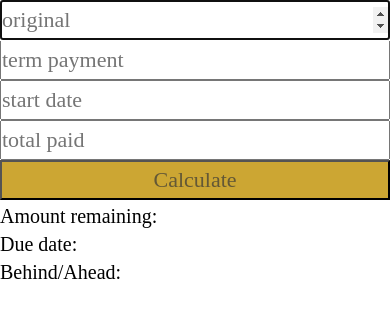
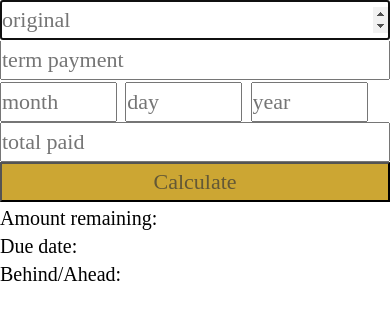
Before and after one commit to doxtu/due-date-calculator, a website: page index.html in a window 390 px wide. Drawn offline with Linux system fonts and the light colour scheme.

Commit message:
Alternate date representation. Made for all numberpad entry on mobile

```diff
--- a/index.html
+++ b/index.html
@@ -12,7 +12,10 @@
 		<div class="container inputs">
 			<input id="orig-inv" type="number" placeholder = "original">
 			<input id="term-pay" type="number" placeholder = "term payment">
-			<input id="date" type="text" placeholder="start date">
+			<!--	<input id="date" type="text" placeholder="start date"> -->
+			<input class="date" id="month" type ="number" placeholder="month">
+			<input class="date" id="day" type="number" placeholder="day">
+			<input class="date" id="year" type="number" placeholder="year">
 			<input id="total-paid" type="number" placeholder="total paid">
 			<button id = "btn">Calculate</button>
 		</div>
--- a/main.css
+++ b/main.css
@@ -25,7 +25,7 @@ h1{
 .container{
 	display:block;
 	width:auto;
-	font-size: 44px;
+	font-size: 33px;
 }
 
 .container input,
@@ -41,6 +41,12 @@ h1{
 	background:hsl(45,60%,50%);
 }
 
+#day,#month,#year{
+	display:inline-block;
+	margin:0;
+	width:30%;
+}
+
 /*DISPLAYS*/
 
 .displays *{
```
